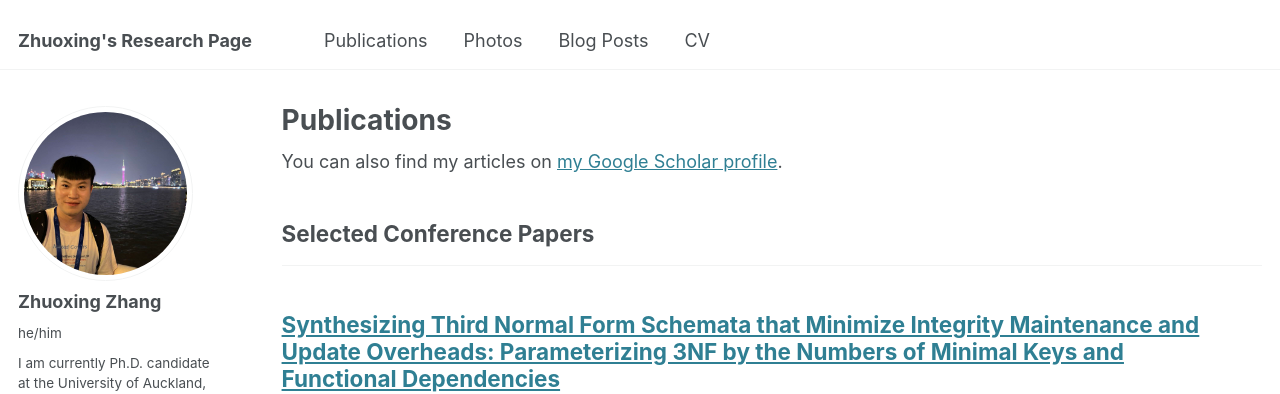
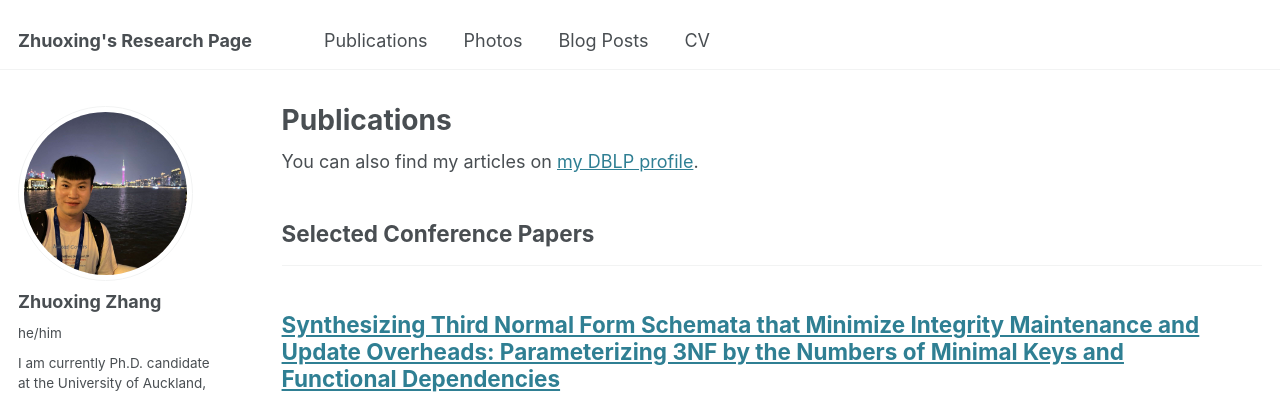
Before and after one commit to zhuoxingzhang/zhuoxingzhang.github.io, a Jekyll site: the page built from _pages/publications.html, in a window 1280 px wide and 900 px high. Shown: the top 394 px of the window. Built offline with Jekyll 4.4.1, drawn with Linux system fonts in a browser that asks for light colours; some web fonts are replaced.

Commit message:
Update publications.html

```diff
--- a/_pages/publications.html
+++ b/_pages/publications.html
@@ -5,9 +5,11 @@ permalink: /publications/
 author_profile: true
 ---
 
-{% if site.author.googlescholar %}
+<!-- {% if site.author.googlescholar %}
   <div class="wordwrap">You can also find my articles on <a href="{{site.author.googlescholar}}">my Google Scholar profile</a>.</div>
-{% endif %}
+{% endif %} -->
+
+<div class="wordwrap">You can also find my articles on <a href="https://dblp.org/pid/223/8303.html">my DBLP profile</a>.</div>
 
 {% include base_path %}
 
```
